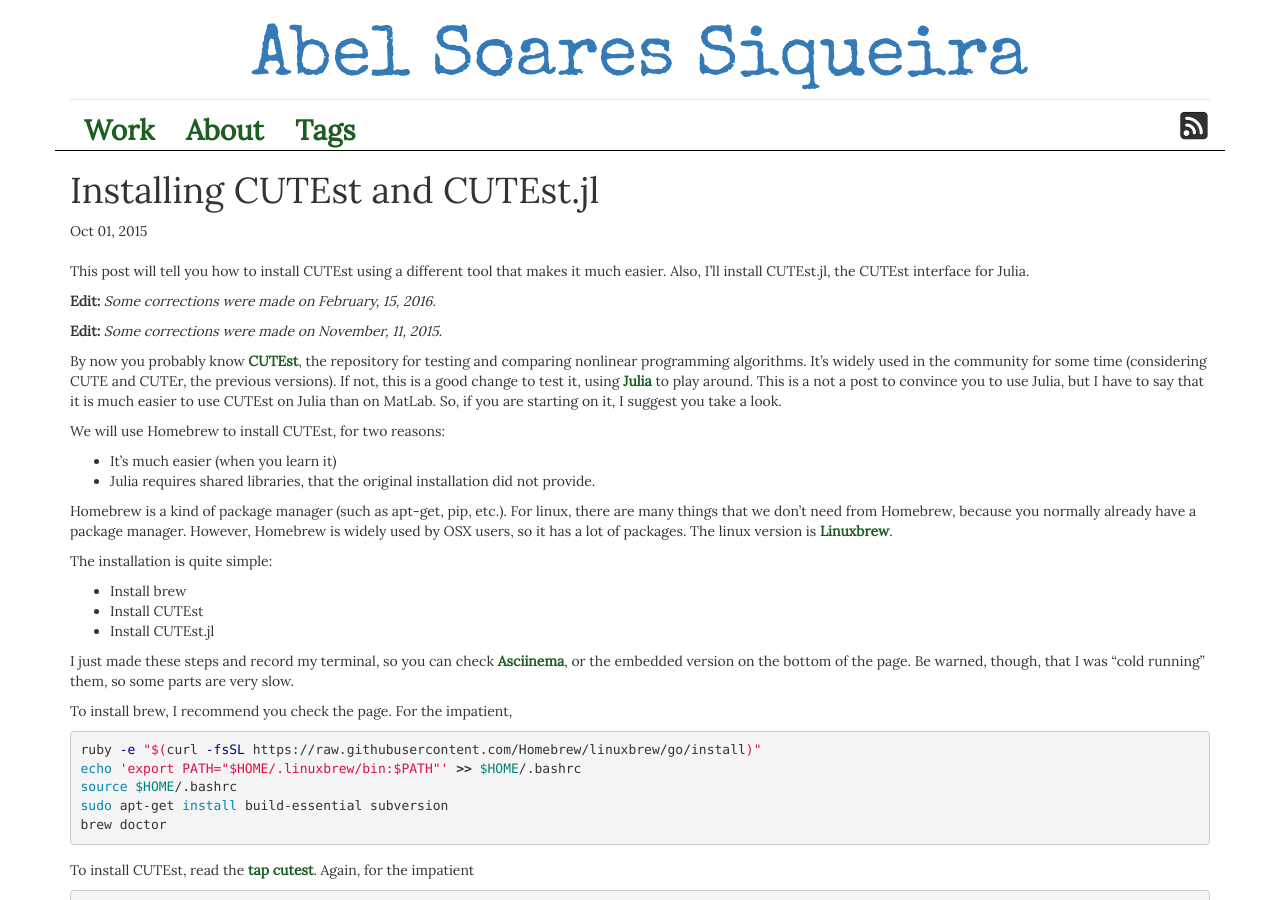
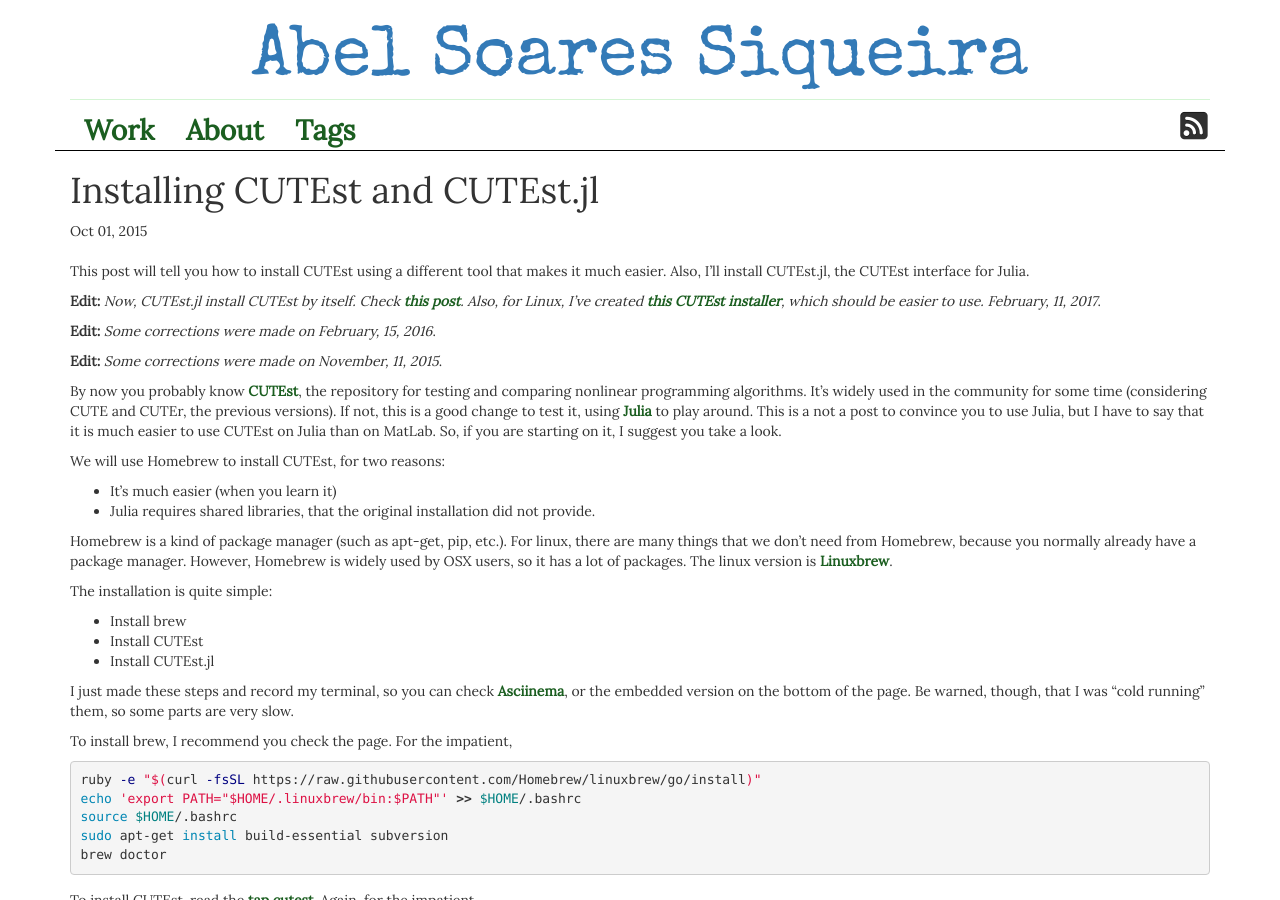
Before and after one commit to eirinin/blog, a Jekyll site: the page built from _posts/2015-10-01-installing-cutest-and-cutest.jl.markdown, in a window 1280 px wide and 900 px high. Built offline with Jekyll 4.4.1, drawn with Linux system fonts in a browser that asks for light colours; comment, search, counter and statistics services are not loaded.

Commit message:
Update old CUTEst.jl post

```diff
--- a/_posts/2015-10-01-installing-cutest-and-cutest.jl.markdown
+++ b/_posts/2015-10-01-installing-cutest-and-cutest.jl.markdown
@@ -8,6 +8,12 @@ tags: cutest julia
 
 This post will tell you how to install CUTEst using a different tool that makes
 it much easier. Also, I'll install CUTEst.jl, the CUTEst interface for Julia.
+
+**Edit:** *Now, CUTEst.jl install CUTEst by itself. Check [this
+post](https://abelsiqueira.github.io/blog/nlpmodelsjl-cutestjl-and-other-nonlinear-optimization-packages-on-julia/).
+Also, for Linux, I've created [this CUTEst
+installer](https://github.com/abelsiqueira/linux-cutest), which should be
+easier to use. February, 11, 2017*.
 
 **Edit:** *Some corrections were made on February, 15, 2016*.
 
```
Also changed, not shown: 1 other file.
